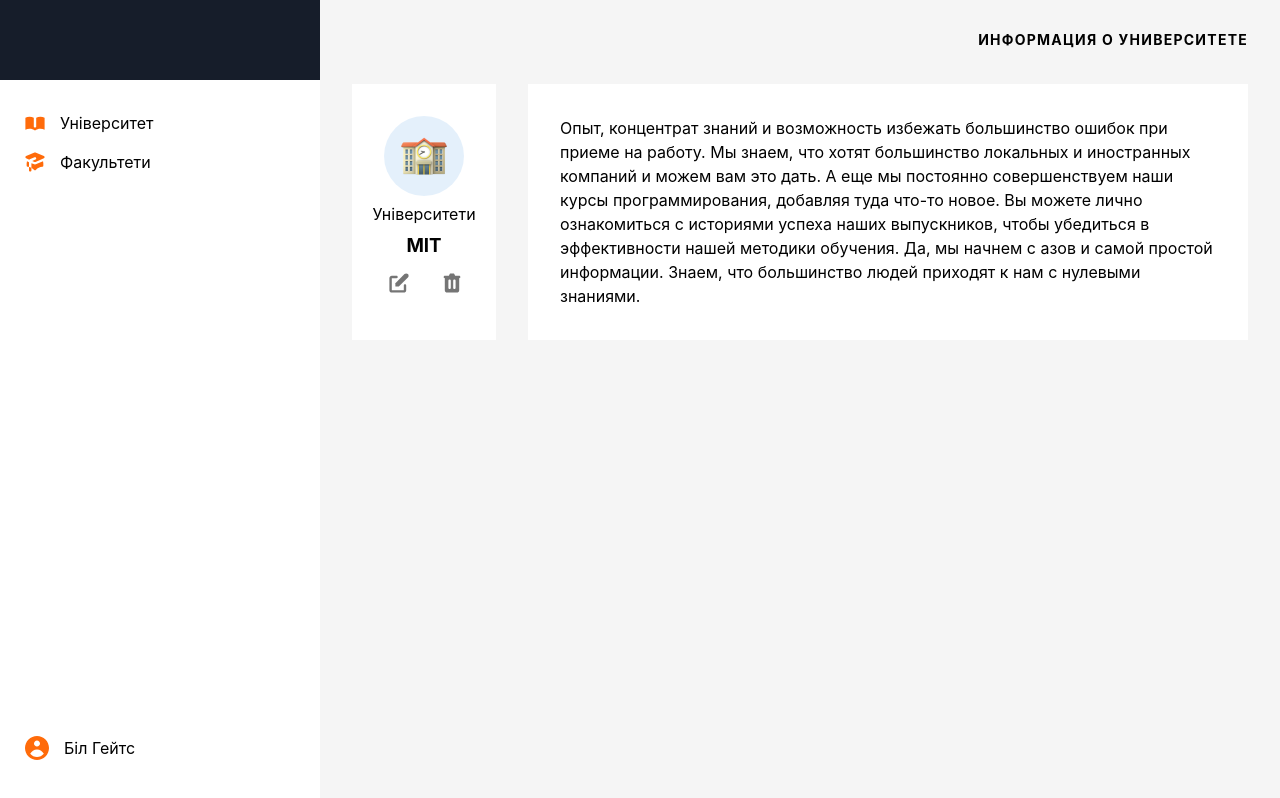
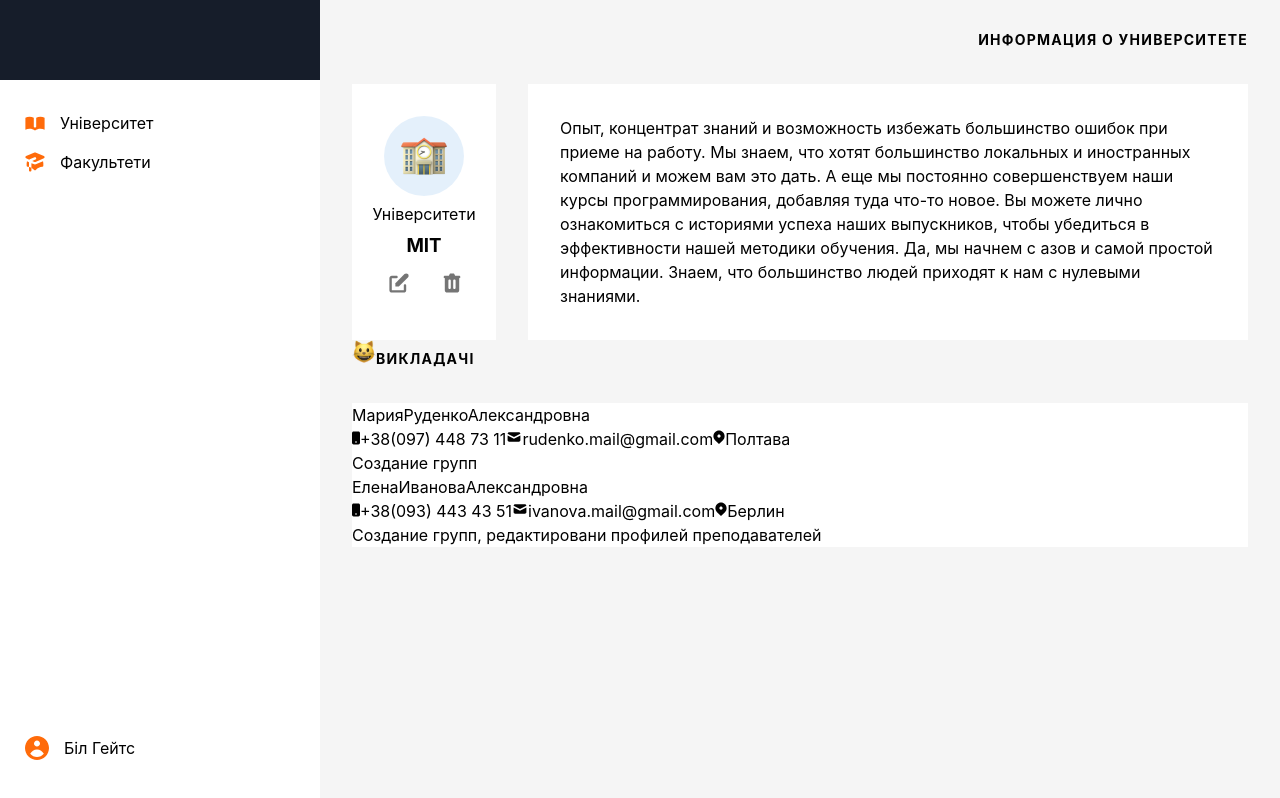
Before and after one commit to Ostapiuss/react_bc_45, a React (Create React App) app: page / in a window 1280 px wide. Built offline with nearby package versions, Linux system fonts and the light colour scheme.

Commit message:
tutor section

```diff
--- a/src/components/TutorList/TutorList.jsx
+++ b/src/components/TutorList/TutorList.jsx
@@ -1,12 +1,22 @@
-import {Paper} from 'components';
+import {Paper} from 'components/Paper';
+import phoneIcon from 'assets/images/phone.svg';
+import emailIcon from 'assets/images/message-icon.svg';
+import locationIcon from 'assets/images/location-icon.svg';
 
 export function TutorList({tutors}){
   return(
-  <>
-  {tutors.map((tutor)=> (
-
-  ))}
-  </>
+    <>
+    {tutors.map(({firstName, lastName, patronymic, phone, email, city,options})=>
+    (<TutorItem
+    firstName = {firstName}
+    lastName = {lastName}
+    patronymic = {patronymic}
+    phone = {phone}
+    email = {email}
+    city = {city}
+    options = {options}
+    />))}
+    </>
   )
 }
 export function TutorItem(
@@ -20,6 +30,29 @@ export function TutorItem(
     options
   }) {
     return(
-      <Paper></Paper>
+      <Paper>
+        <div>
+          <span>{firstName}</span>
+          <span>{lastName}</span>
+          <span>{patronymic}</span>
+        </div>
+        <div>
+          <span>
+            <img src={phoneIcon} alt="Phone" />
+            {phone}
+          </span>
+          <span>
+            <img src={emailIcon} alt="Email" />
+            {email}
+          </span>
+          <span>
+            <img src={locationIcon} alt="Location" />
+            {city}
+          </span>
+        </div>
+        <div>
+          <span>{options}</span>
+        </div>
+      </Paper>
     )
 }
--- a/src/components/TutorList/index.jsx
+++ b/src/components/TutorList/index.jsx
@@ -1 +1 @@
-import * from './TutorList';
+export * from './TutorList';
--- a/src/pages/UniversityPage.jsx
+++ b/src/pages/UniversityPage.jsx
@@ -1,8 +1,10 @@
 import { Section } from 'components/Section';
 import { Card } from 'components/Card';
 import {Paper} from 'components/Paper';
+import {TutorList} from 'components/TutorList';
 
 import universityData from 'constants/universityData.json';
+import catIcon from 'assets/images/cat.svg';
 
 import style from 'pages/UniversityPage.module.css';
 
@@ -27,6 +29,9 @@ export function UniversityPage() {
           </Paper>
         </div>
       </Section>
+      <Section icon={catIcon} title ="Викладачі">
+        <TutorList tutors={universityData.tutors}/>
+      </Section>
     </>
   );
 }
```
Also changed, not shown: src/assets/images/cat.svg (added), src/assets/images/message-icon.svg (renamed from src/assets/images/meesage-icon.svg).
